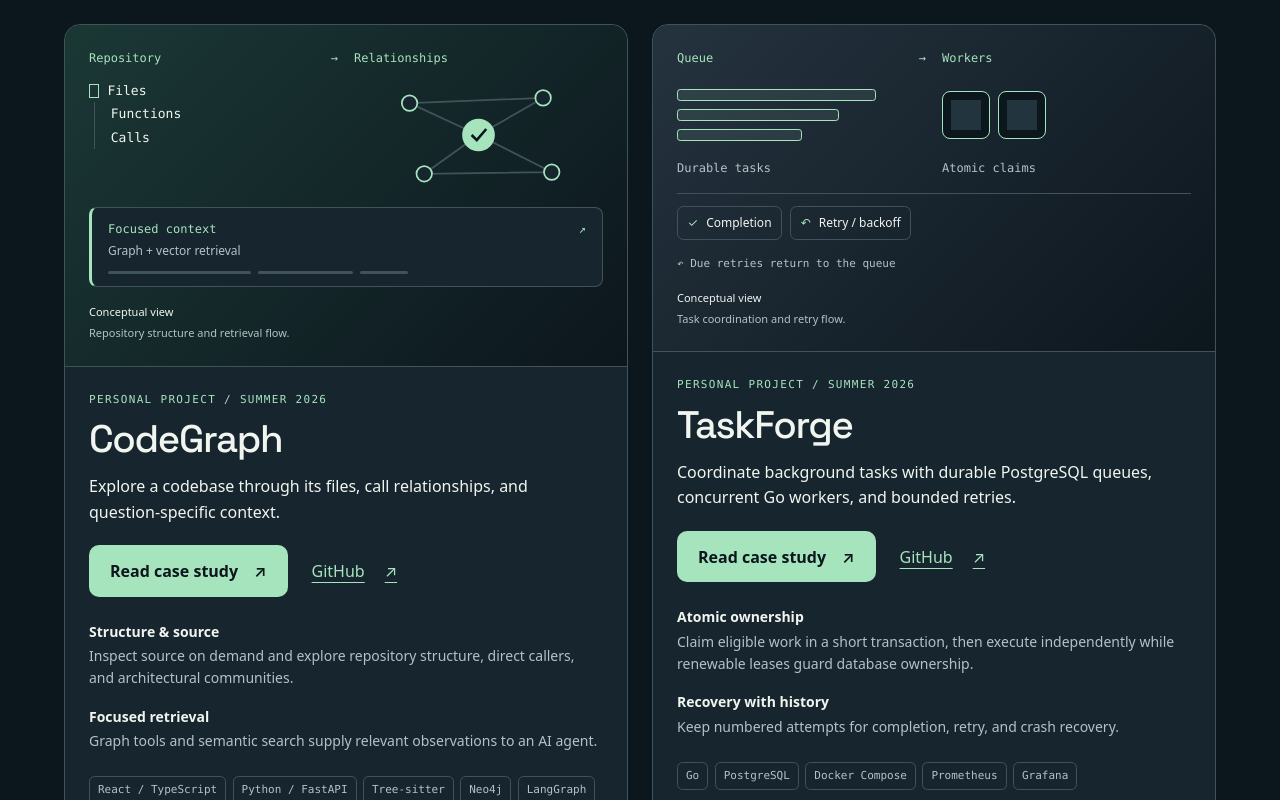
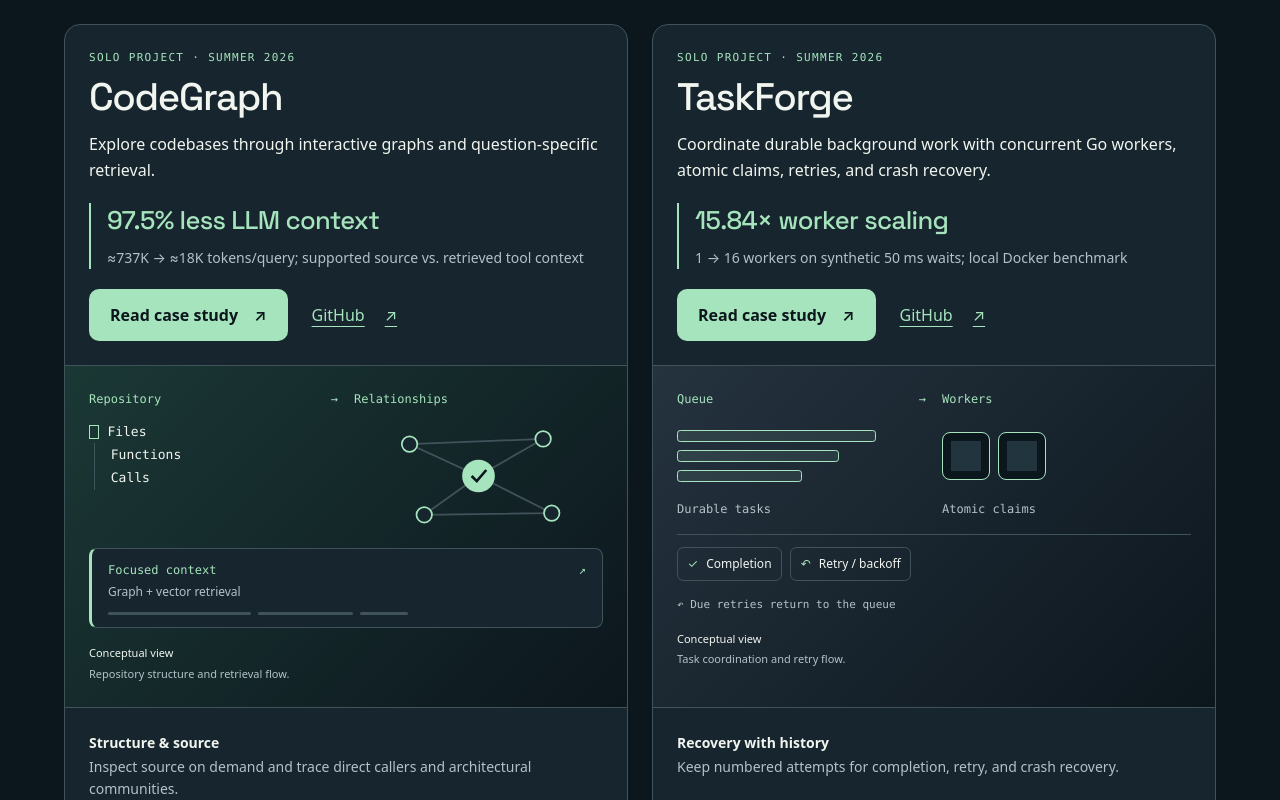
Before and after one commit to singhsitanshu/Portfolio, a React (Vite) app: page / in a window 1280 px wide. Shown: the part 1080-1880 px from the top of the page. Built offline with nearby package versions, Linux system fonts and the light colour scheme.

Commit message:
Improved homepage project cards.

```diff
--- a/src/components/CodeGraphFeature.tsx
+++ b/src/components/CodeGraphFeature.tsx
@@ -1,9 +1,9 @@
-import { codegraphFeature as content } from '../content/codegraph';
+import { codegraphFeature as content, codegraphProjectResult } from '../content/codegraph';
 import type { Project } from '../content/portfolio';
 import { ProjectShowcase } from './ProjectShowcase';
 
 export function CodeGraphFeature({ project }: { project: Project }) {
-  return <ProjectShowcase project={project} {...content.showcase} technologies={content.technologies}>
+  return <ProjectShowcase project={project} {...content.showcase} result={codegraphProjectResult} technologies={content.technologies}>
     <figure className="showcase-visual repository-visual" aria-labelledby="codegraph-concept-caption">
       <div className="repository-map">
         <div className="repository-tree">
--- a/src/components/ProjectShowcase.tsx
+++ b/src/components/ProjectShowcase.tsx
@@ -2,25 +2,32 @@ import type { ReactNode } from 'react';
 import { Link } from 'react-router-dom';
 import type { Project } from '../content/portfolio';
 
-export function ProjectShowcase({ project, summary, highlights, technologies, children }: {
+export function ProjectShowcase({ project, summary, result, highlights, technologies, children }: {
   project: Project;
   summary: string;
+  result: { headline: string; context: string };
   highlights: readonly { title: string; body: string }[];
   technologies: readonly string[];
   children: ReactNode;
 }) {
   return <article id={project.id} className={`project-showcase ${project.id}-showcase`} aria-labelledby={`${project.id}-title`} tabIndex={-1}>
-    {children}
-    <div className="showcase-copy">
+    <div className="showcase-copy showcase-intro">
       <header>
-        <p className="eyebrow">Personal project / {project.dates}</p>
+        <p className="eyebrow">Solo project · {project.dates}</p>
         <h3 id={`${project.id}-title`}>{project.name}</h3>
         <p className="showcase-summary">{summary}</p>
       </header>
+      <div className="showcase-result">
+        <p className="showcase-result-headline"><strong>{result.headline}</strong></p>
+        <p className="showcase-result-context">{result.context}</p>
+      </div>
       <div className="showcase-actions">
         <Link className="button" to={project.path} aria-label={`Read ${project.name} case study`}>Read case study <span aria-hidden="true">↗</span></Link>
         <a className="text-link" href={project.repository} aria-label={`${project.name} on GitHub`}>GitHub <span aria-hidden="true">↗</span></a>
       </div>
+    </div>
+    {children}
+    <div className="showcase-copy showcase-details">
       <ul className="showcase-highlights">{highlights.map(item => <li key={item.title}><h4>{item.title}</h4><p>{item.body}</p></li>)}</ul>
       <ul className="showcase-technologies" aria-label={`${project.name} technologies`}>{technologies.map(technology => <li key={technology}>{technology}</li>)}</ul>
     </div>
--- a/src/components/TaskForgeFeature.tsx
+++ b/src/components/TaskForgeFeature.tsx
@@ -1,9 +1,9 @@
-import { taskforgeFeature as content } from '../content/taskforge';
+import { taskforgeFeature as content, taskforgeProjectResult } from '../content/taskforge';
 import type { Project } from '../content/portfolio';
 import { ProjectShowcase } from './ProjectShowcase';
 
 export function TaskForgeFeature({ project }: { project: Project }) {
-  return <ProjectShowcase project={project} {...content.showcase} technologies={content.technologies}>
+  return <ProjectShowcase project={project} {...content.showcase} result={taskforgeProjectResult} technologies={content.technologies}>
     <figure className="showcase-visual coordination-visual" aria-labelledby="taskforge-concept-caption">
       <div className="coordination-map">
         <div className="queue-preview">
--- a/src/content/codegraph.ts
+++ b/src/content/codegraph.ts
@@ -4,10 +4,9 @@
 import type { CaseStudyResultSummary } from './case-study';
 export const codegraphFeature = {
   showcase: {
-    summary: 'Explore a codebase through its files, call relationships, and question-specific context.',
+    summary: 'Explore codebases through interactive graphs and question-specific retrieval.',
     highlights: [
-      { title: 'Structure & source', body: 'Inspect source on demand and explore repository structure, direct callers, and architectural communities.' },
-      { title: 'Focused retrieval', body: 'Graph tools and semantic search supply relevant observations to an AI agent.' },
+      { title: 'Structure & source', body: 'Inspect source on demand and trace direct callers and architectural communities.' },
     ],
     visualNote: 'Repository structure and retrieval flow.',
   },
@@ -61,3 +60,8 @@ export const codegraphResultSummary = {
   scope: 'Measures retrieved context size, excluding model prompts and generated answers; not accuracy, billing, or latency.',
   evidence: { id: 'results', label: 'Read context measurement and scope' },
 } as const satisfies CaseStudyResultSummary;
+
+export const codegraphProjectResult = {
+  headline: `${codegraphFeature.result.reduction} less LLM context`,
+  context: `${codegraphFeature.result.baseline} → ${codegraphFeature.result.focused} tokens/query; supported source vs. retrieved tool context`,
+} as const;
--- a/src/content/taskforge.ts
+++ b/src/content/taskforge.ts
@@ -10,9 +10,8 @@ export const taskforgeMeasurements = {
 
 export const taskforgeFeature = {
   showcase: {
-    summary: 'Coordinate background tasks with durable PostgreSQL queues, concurrent Go workers, and bounded retries.',
+    summary: 'Coordinate durable background work with concurrent Go workers, atomic claims, retries, and crash recovery.',
     highlights: [
-      { title: 'Atomic ownership', body: 'Claim eligible work in a short transaction, then execute independently while renewable leases guard database ownership.' },
       { title: 'Recovery with history', body: 'Keep numbered attempts for completion, retry, and crash recovery.' },
     ],
     visualNote: 'Task coordination and retry flow.',
@@ -72,3 +71,8 @@ export const taskforgeResultSummary = {
   ],
   evidence: { id: 'benchmarks', label: 'Read benchmark methodology and detailed results' },
 } as const satisfies CaseStudyResultSummary;
+
+export const taskforgeProjectResult = {
+  headline: `${taskforgeMeasurements.syntheticWait.speedup.toFixed(2)}× worker scaling`,
+  context: `${taskforgeMeasurements.syntheticWait.baselineWorkers} → ${taskforgeMeasurements.syntheticWait.workers} workers on synthetic ${taskforgeMeasurements.syntheticWait.milliseconds} ms waits; local Docker benchmark`,
+} as const;
--- a/src/pages/CodeGraphCaseStudy.tsx
+++ b/src/pages/CodeGraphCaseStudy.tsx
@@ -24,7 +24,6 @@ export function CodeGraphCaseStudy({ project }: { project: Project }) {
       <ol className="case-study-walkthrough">{content.execution.map((step, index) => <li key={step.title}><span className="eyebrow" aria-hidden="true">0{index + 1}</span><div><h3>{step.title}</h3><p>{step.body}</p></div></li>)}</ol>
     </CaseStudySection>
     <CaseStudySection section={challenges}><div className="case-study-cards">{content.challenges.map(item => <div key={item.title}><h3>{item.title}</h3><p>{item.body}</p></div>)}</div></CaseStudySection>
-    <CaseStudySection section={decisions}><div className="case-study-decisions">{content.decisions.map(item => <div key={item.title}><h3>{item.title}</h3><dl><dt>Benefit</dt><dd>{item.benefit}</dd><dt>Tradeoff</dt><dd>{item.tradeoff}</dd></dl></div>)}</div></CaseStudySection>
     <CaseStudySection section={correctness}>
       <p>{content.correctness.introduction}</p>
       <dl className="case-study-evidence">{content.correctness.evidence.map(item => <div key={item.label}><dt>{item.label}</dt><dd><strong>{item.value}</strong><p>{item.detail}</p></dd></div>)}</dl>
@@ -38,6 +37,7 @@ export function CodeGraphCaseStudy({ project }: { project: Project }) {
       </div>
       <p>{content.results.baseline}</p><p>{content.results.context}</p><p className="case-study-formula">{content.results.formula}</p><p>{content.results.limits}</p>
     </CaseStudySection>
+    <CaseStudySection section={decisions}><div className="case-study-decisions">{content.decisions.map(item => <div key={item.title}><h3>{item.title}</h3><p className="case-study-decision-choice">{item.choice}</p><dl><dt>Benefit</dt><dd>{item.benefit}</dd><dt>Accepted limitation</dt><dd>{item.tradeoff}</dd></dl></div>)}</div></CaseStudySection>
     <CaseStudySection section={lessons}><div className="case-study-cards">{content.lessons.map(item => <div key={item.title}><h3>{item.title}</h3><p>{item.body}</p></div>)}</div></CaseStudySection>
     <CaseStudySection section={repository}><p>{content.repository}</p><div className="actions"><a className="text-link" href={project.repository}>View {project.name} repository ↗</a><TextLink to="/#projects">← Back to projects</TextLink></div></CaseStudySection>
   </CaseStudyLayout>;
--- a/src/pages/TaskForgeCaseStudy.tsx
+++ b/src/pages/TaskForgeCaseStudy.tsx
@@ -27,7 +27,7 @@ export function TaskForgeCaseStudy({ project }: { project: Project }) {
     </CaseStudySection>
     <CaseStudySection section={recovery}>
       <div className="case-study-cards">{content.recovery.map(item => <div key={item.title}><h3>{item.title}</h3><p>{item.body}</p></div>)}</div>
-      <div role="note" className="case-study-missing" aria-label="Execution guarantee"><p>{content.guarantee}</p></div>
+      <div role="note" className="case-study-missing" aria-label="Execution boundary"><p>{content.guarantee}</p></div>
     </CaseStudySection>
     <CaseStudySection section={benchmarks}>
       <p>{content.benchmarks.methodology}</p><p>{content.benchmarks.configuration}</p>
@@ -42,7 +42,7 @@ export function TaskForgeCaseStudy({ project }: { project: Project }) {
       <dl className="case-study-evidence">{content.benchmarks.failures.map(item => <div key={item.label}><dt>{item.label}</dt><dd><strong>{item.value}</strong><p>{item.detail}</p></dd></div>)}</dl>
       <p>{content.benchmarks.recoveryTiming}</p>
     </CaseStudySection>
-    <CaseStudySection section={tradeoffs}><div className="case-study-cards">{content.tradeoffs.map(item => <div key={item.title}><h3>{item.title}</h3><p>{item.benefit}</p><p>{item.tradeoff}</p><p className="taskforge-lesson">{item.lesson}</p></div>)}</div></CaseStudySection>
+    <CaseStudySection section={tradeoffs}><div className="case-study-decisions">{content.tradeoffs.map(item => <div key={item.title}><h3>{item.title}</h3><p className="case-study-decision-choice">{item.choice}</p><dl><dt>Benefit</dt><dd>{item.benefit}</dd><dt>Accepted limitation</dt><dd>{item.tradeoff}</dd></dl></div>)}</div></CaseStudySection>
     <CaseStudySection section={repository}><p>{content.repository}</p><div className="actions"><a className="text-link" href={project.repository}>View {project.name} repository ↗</a><TextLink to="/#projects">← Back to projects</TextLink></div></CaseStudySection>
   </CaseStudyLayout>;
 }
--- a/src/styles.css
+++ b/src/styles.css
@@ -292,6 +292,7 @@ p { line-height: 1.65; }
 .case-study-cards > div + div { border-top: var(--border-thin); padding-top: 2rem; }
 .case-study-decisions { display: grid; grid-template-columns: repeat(2, minmax(0, 1fr)); gap: 2rem; }
 .case-study-decisions > div { border-top: 2px solid var(--color-accent); padding-top: 1.25rem; }
+.case-study-decision-choice { margin-top: .75rem; font-size: .875rem; }
 .case-study-decisions dl { margin-bottom: 0; }
 .case-study-decisions dd { margin: 0.5rem 0 1rem; font-size: 0.875rem; line-height: 1.65; }
 .case-study-decisions dd:last-child { margin-bottom: 0; color: var(--color-muted); }
@@ -324,7 +325,6 @@ p { line-height: 1.65; }
 .taskforge-chart-track > div { height: 100%; background: var(--color-accent); }
 .taskforge-benchmark-chart figcaption { margin-top: 1.5rem; padding-top: 1.25rem; border-top: var(--border-thin); font-size: 0.875rem; color: var(--color-muted); }
 .taskforge-chart-source { display: block; margin-top: 0.75rem; font-family: var(--font-mono); font-size: 0.6875rem; overflow-wrap: anywhere; }
-.case-study-cards p.taskforge-lesson { color: var(--color-accent); }
 
 /* Ticket 07: finite explanatory accents; copy and numerical results stay visible. */
 main { position: relative; }
@@ -377,13 +377,19 @@ main { position: relative; }
 }
 
 /* Ticket 13: compact, equally prominent project showcases. */
-.project-showcases { display: grid; grid-template-columns: repeat(2, minmax(0, 1fr)); gap: 1.5rem; padding-block: 1.5rem; }
-.project-showcase { min-width: 0; border: 1px solid var(--color-rule); border-radius: var(--radius-panel); background: var(--color-surface); transition: border-color var(--motion-fast) var(--motion-ease), box-shadow var(--motion-fast) var(--motion-ease); }
+.project-showcases { display: grid; grid-template-columns: repeat(2, minmax(0, 1fr)); column-gap: 1.5rem; padding-block: 1.5rem; }
+.project-showcase { display: grid; grid-template-rows: subgrid; grid-row: span 6; min-width: 0; border: 1px solid var(--color-rule); border-radius: var(--radius-panel); background: var(--color-surface); transition: border-color var(--motion-fast) var(--motion-ease), box-shadow var(--motion-fast) var(--motion-ease); }
 .project-showcase:hover, .project-showcase:focus-within { border-color: var(--color-accent); box-shadow: var(--shadow-panel); }
 .showcase-copy { padding: min(1.5rem, 24px); }
+.showcase-intro { display: grid; grid-template-rows: subgrid; grid-row: span 3; }
+.showcase-details { display: grid; grid-template-rows: subgrid; grid-row: span 2; }
 .showcase-copy header h3 { margin-block: .45rem .75rem; font-size: clamp(2rem, 3vw, 2.75rem); }
 .showcase-summary { margin: 0; color: var(--color-ink); line-height: 1.6; }
-.showcase-actions { display: flex; flex-wrap: wrap; align-items: center; gap: .5rem 1.5rem; margin-block: 1.25rem 1.5rem; }
+.showcase-result { margin-top: 1.25rem; padding-left: 1rem; border-left: 2px solid var(--color-accent); }
+.showcase-result-headline { color: var(--color-accent); font-family: var(--font-display); font-size: clamp(1.375rem, 2vw, 1.625rem); line-height: 1.35; letter-spacing: -.025em; }
+.showcase-result-headline strong { font-weight: 500; }
+.showcase-result-context { margin-top: .5rem; font-size: .875rem; color: var(--color-muted); }
+.showcase-actions { display: flex; flex-wrap: wrap; align-items: center; gap: .5rem 1.5rem; margin-block: 1.25rem 0; }
 .showcase-actions .button { gap: 1rem; }
 .showcase-highlights, .showcase-technologies { list-style: none; padding: 0; margin: 0; }
 .showcase-highlights { display: grid; gap: 1rem; }
@@ -391,7 +397,7 @@ main { position: relative; }
 .showcase-highlights p { font-size: .875rem; line-height: 1.6; color: var(--color-muted); margin: 0; }
 .showcase-technologies { display: flex; flex-wrap: wrap; gap: .4rem; margin-top: 1.5rem; }
 .showcase-technologies li { font: .6875rem/1.5 var(--font-mono); padding: .3rem .5rem; border: 1px solid var(--color-rule); border-radius: .35rem; color: var(--color-muted); }
-.showcase-visual { container-type: inline-size; margin: 0; padding: min(1.5rem, 24px); border-radius: var(--radius-panel) var(--radius-panel) 0 0; border-bottom: 1px solid var(--color-rule); background: var(--color-paper); }
+.showcase-visual { container-type: inline-size; margin: 0; padding: min(1.5rem, 24px); border-block: 1px solid var(--color-rule); background: var(--color-paper); }
 .repository-visual { background: linear-gradient(135deg, #1b3835, var(--color-paper)); }
 .coordination-visual { background: linear-gradient(135deg, #25333f, var(--color-paper)); }
 .repository-map, .coordination-map { display: grid; grid-template-columns: repeat(2, minmax(0, 1fr)); gap: 1rem; min-height: 13rem; align-content: start; }
@@ -425,7 +431,10 @@ main { position: relative; }
 .retry-return { grid-column: 1 / -1; font: .6875rem/1.5 var(--font-mono); color: var(--color-muted); margin: 0; }
 .showcase-visual figcaption { display: flex; flex-direction: column; gap: .2rem; margin-top: 1rem; font-size: .6875rem; line-height: 1.6; color: var(--color-muted); }
 .showcase-visual figcaption strong { color: var(--color-ink); font-weight: 500; }
-@media (max-width: 60rem) { .project-showcases { grid-template-columns: minmax(0, 1fr); } }
+@media (max-width: 60rem) {
+  .project-showcases { grid-template-columns: minmax(0, 1fr); row-gap: 1.5rem; }
+  .project-showcase, .showcase-intro, .showcase-details { display: block; grid-row: auto; }
+}
 @media (prefers-reduced-motion: reduce) { .project-showcase { transition: none; } }
 @container (max-width: 16rem) { .repository-map, .coordination-map { grid-template-columns: minmax(0, 1fr); } }
 
```
Also changed, not shown: src/content/codegraph-case-study.ts (+3 -5 lines), src/content/taskforge-case-study.ts (+4 -4 lines), 32 other files (tests, documents, lock files or other folders).
